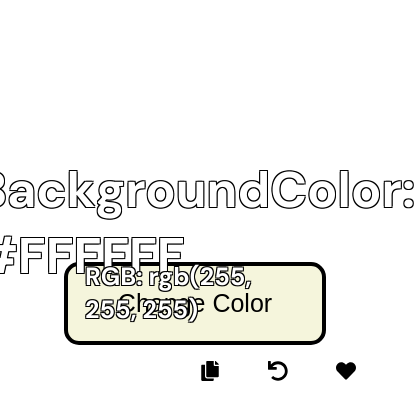
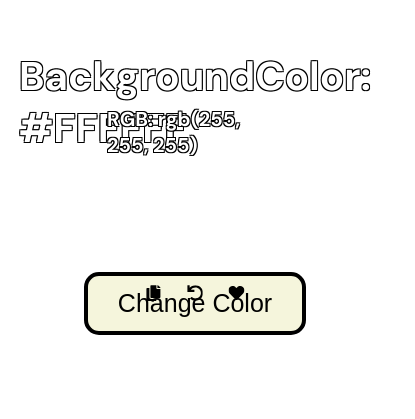
Before and after one commit to melpsh/colorExtender, a React (Vite) app: page / in a window 390 px wide. Shown: the part 127-546 px from the top of the page, 415 px wide, since content can reach past the window. Built offline with nearby package versions, Linux system fonts and the light colour scheme; a web font is replaced by a local one.

Commit message:
I made it some responsive

```diff
--- a/src/App.css
+++ b/src/App.css
@@ -65,3 +65,30 @@
       -1px  1px 0 black,
        1px  1px 0 black; /* Set multiple shadows to create a border effect */
   }
+
+
+  /* Responsive Styles */
+
+/* Adjustments for smaller screens */
+@media screen and (max-width: 768px) {
+  /* Adjust container width */
+  .squares-container {
+      left: 1rem;
+      right: 1rem;
+  }
+}
+
+/* Adjustments for even smaller screens */
+@media screen and (max-width: 480px) {
+  /* Adjust container width */
+  .squares-container {
+      left: 0.5rem;
+      right: 0.5rem;
+  }
+  /* Adjust square size */
+  .square {
+      width: 80px;
+      height: 80px;
+      margin: 5px;
+  }
+}
--- a/src/App.jsx
+++ b/src/App.jsx
@@ -13,7 +13,7 @@ function App() {
   const [addedColors, setAddedColors] = useState(new Set()); // Track added colors
   const [liked, setLiked] = useState(false);
   const animationRef = useRef(null);
-  console.log("Ino inja barat neveshtam ta yadet nare k to cheghad talash kardi! enghad khodeto dava nakon.")
+  console.log("Ino inja barat neveshtam ta yadet nare k to cheghad talash kardi! be nice to yourself")
   const [showContainer, setShowContainer] = useState(false);
 
   const handlebackGroundColorChange = (color) => {
--- a/src/components/Button.css
+++ b/src/components/Button.css
@@ -31,3 +31,19 @@
     font-size: 25px;
     font-weight: 300;
   }
+
+  /* Responsive Styles */
+
+/* Adjustments for smaller screens */
+@media screen and (max-width: 768px) {
+  button {
+      padding: 0.8em 1.5em; /* Reduce padding */
+  }
+}
+
+/* Adjustments for even smaller screens */
+@media screen and (max-width: 480px) {
+  button {
+      padding: 0.6em 1.2em; /* Further reduce padding */
+  }
+}
--- a/src/components/ColorText.css
+++ b/src/components/ColorText.css
@@ -29,3 +29,29 @@
     font-weight: 600;
     font-style: normal;
 }
+
+/* Responsive Styles */
+
+/* Adjustments for smaller screens */
+@media screen and (max-width: 768px) {
+    .hex_container {
+        top: 200px; /* Adjust top position */
+    }
+
+    .colorRGB {
+        top: 90px; /* Adjust top position */
+    }
+}
+
+/* Adjustments for even smaller screens */
+@media screen and (max-width: 480px) {
+    .hex_container {
+        top: 150px; /* Further adjust top position */
+        font-size: 20px; /* Reduce font size */
+    }
+
+    .colorRGB {
+        top: 70px; /* Further adjust top position */
+        font-size: 20px; /* Reduce font size */
+    }
+}
--- a/src/components/Icons.css
+++ b/src/components/Icons.css
@@ -19,3 +19,28 @@
 .icon-copy.clicked {
     animation: copyAnimation 0.5s ease-in-out;
 }
+
+
+/* Responsive Styles */
+
+/* Adjustments for smaller screens */
+@media screen and (max-width: 768px) {
+    .icon {
+        padding: 1rem; /* Reduce padding */
+        font-size: 18px; /* Reduce font size */
+    }
+
+    .icons-container {
+        top: 50%; /* Adjust top position */
+        left: 50%; /* Adjust left position */
+        transform: translate(-50%, -50%); /* Center horizontally and vertically */
+    }
+}
+
+/* Adjustments for even smaller screens */
+@media screen and (max-width: 480px) {
+    .icon {
+        padding: 0.8rem; /* Further reduce padding */
+        font-size: 16px; /* Further reduce font size */
+    }
+}
--- a/src/index.css
+++ b/src/index.css
@@ -1,3 +1,4 @@
 body{
     overflow: hidden;
+    overflow-y: hidden;
 }
```
